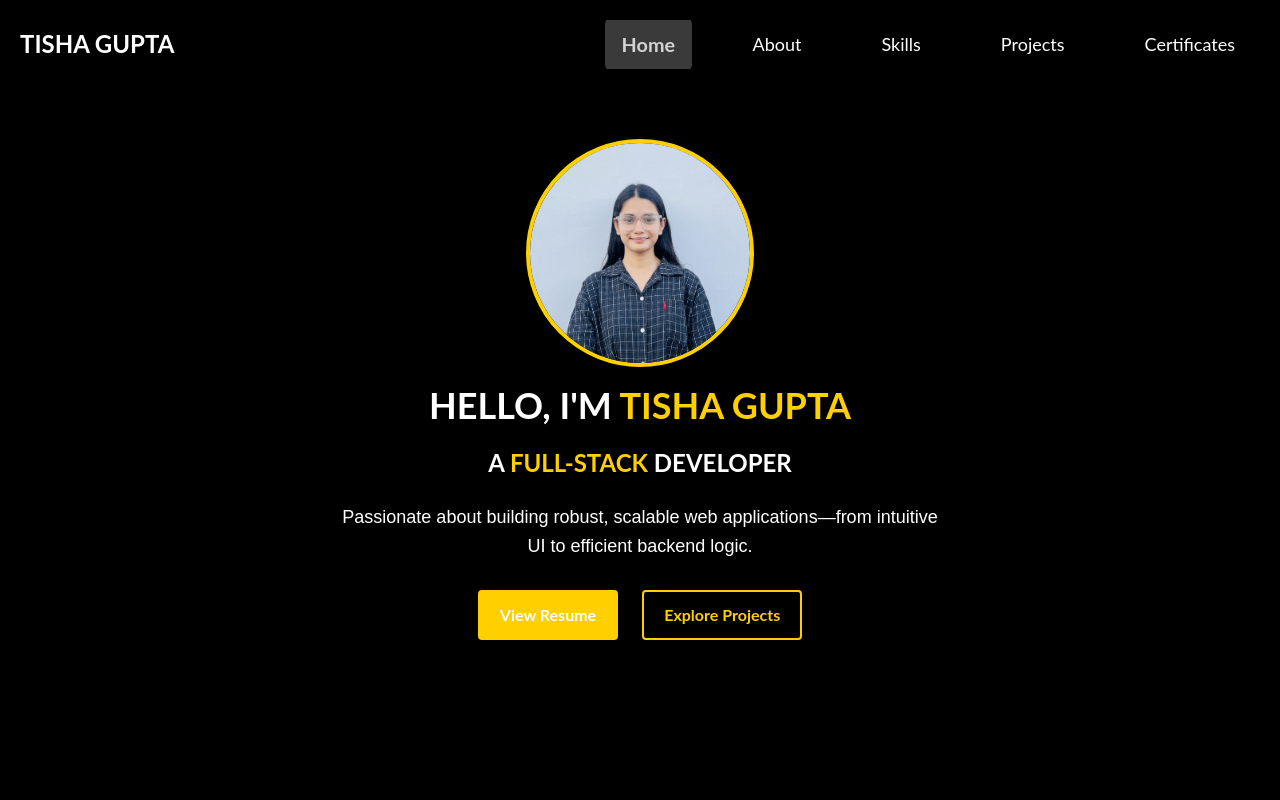
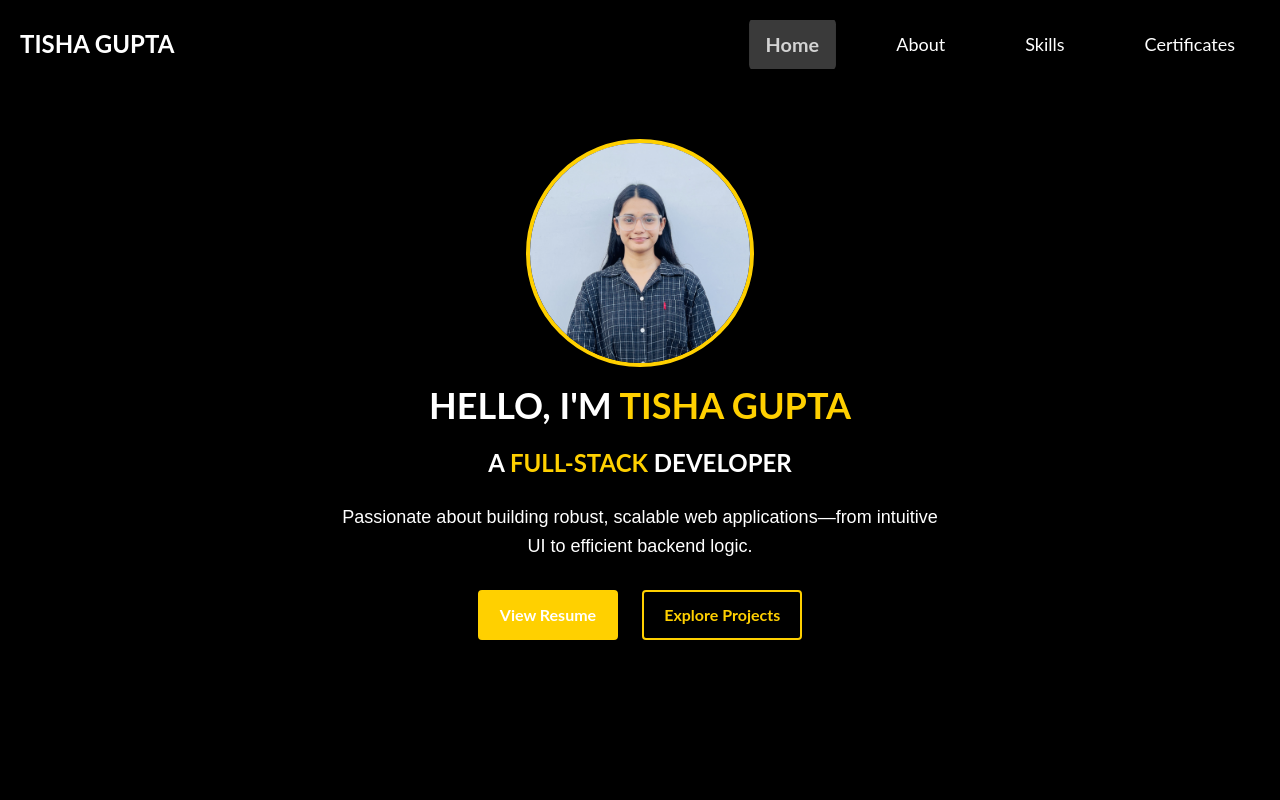
Before and after one commit to Tisha966/Portfolio, a website: page index.html in a window 1280 px wide. Shown: the top 800 px of the page. Drawn offline with Linux system fonts and the light colour scheme.

Commit message:
update style

```diff
--- a/index.html
+++ b/index.html
@@ -21,7 +21,7 @@
         <li><a href="#home" class="active">Home</a></li>
         <li><a href="#about">About</a></li>
         <li><a href="#skills">Skills</a></li>
-        <li><a href="#Projects">Projects</a></li>
+
         <li><a href="#certificates">Certificates</a></li>
       </ul>
     </nav>
```
